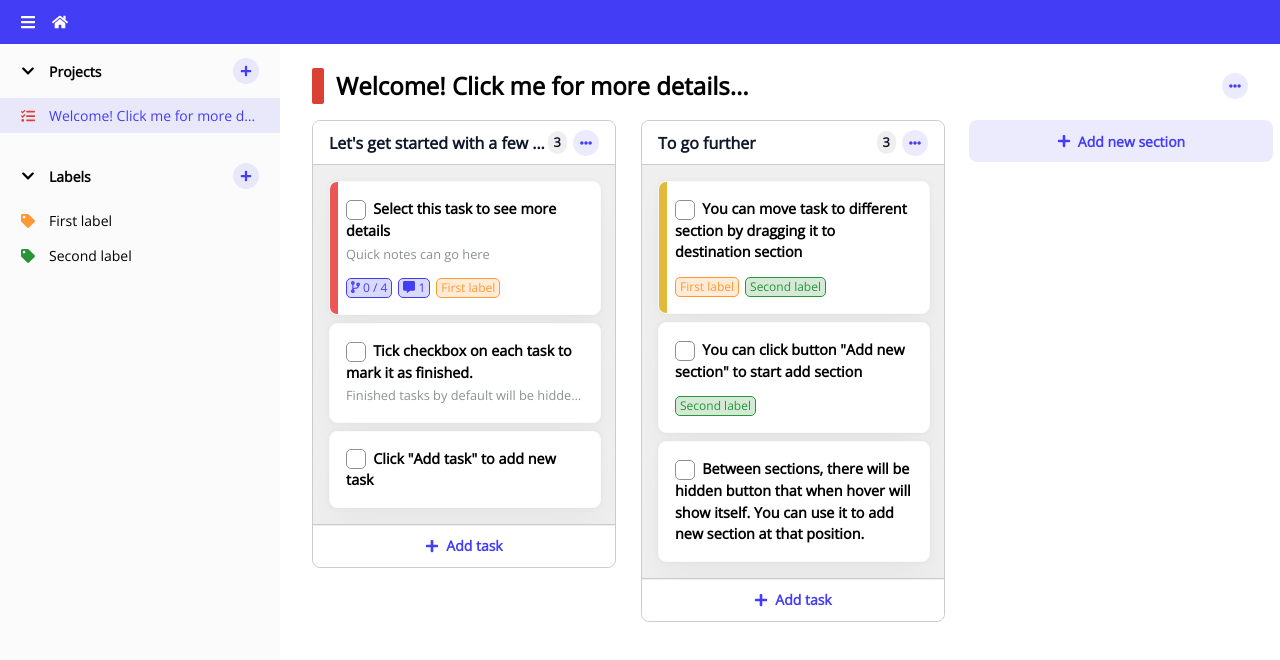
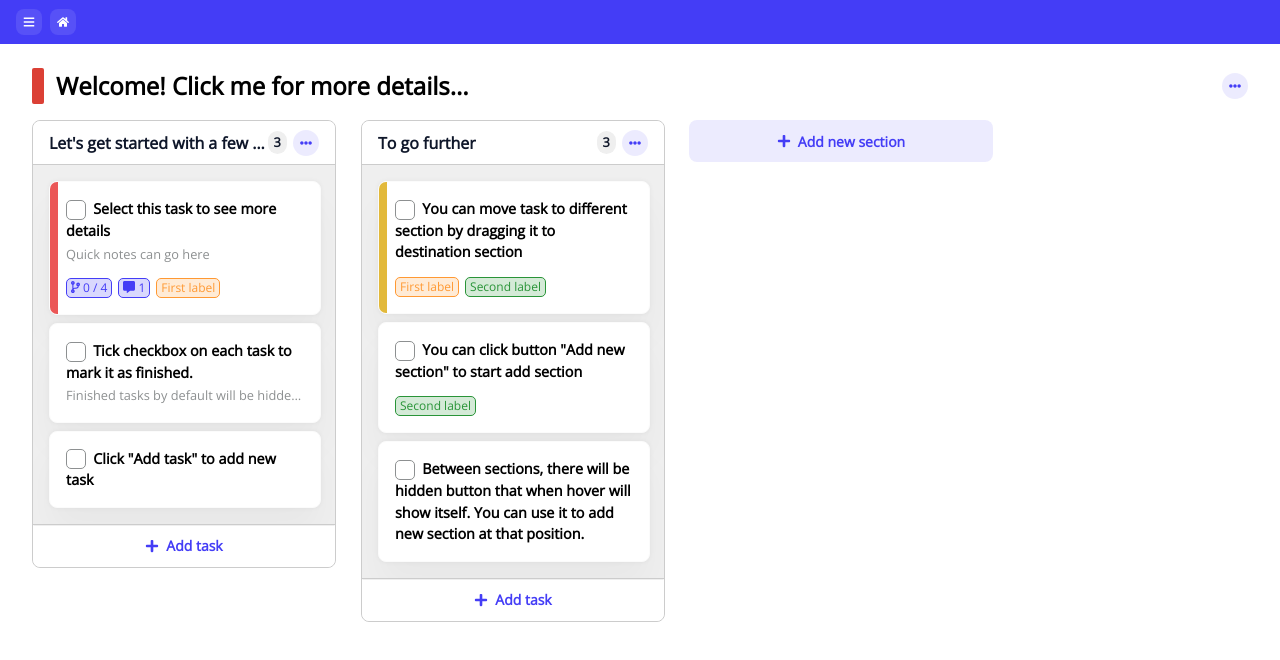
Before and after one commit to jinlee8298/todo-react, a React (Create React App) app: page /project/1630420407214500 in a window 1280 px wide. Shown: the top 660 px of the page. Built offline with nearby package versions, Linux system fonts and the light colour scheme.

Commit message:
modify navbar into modal

```diff
--- a/src/common/components/Button/Button.tsx
+++ b/src/common/components/Button/Button.tsx
@@ -5,7 +5,7 @@ import { FontAwesomeIcon } from "@fortawesome/react-fontawesome";
 import { IconProp } from "@fortawesome/fontawesome-svg-core";
 
 export type ButtonProps = {
-  variant?: "primary" | "success" | "danger" | "warning" | "info" | "gray1";
+  variant?: "primary" | "success" | "danger" | "warning" | "info" | "white";
   size?: "sx" | "sm" | "md" | "lg";
   icon?: IconProp;
   alternative?: "outline" | "reverse";
@@ -40,7 +40,7 @@ const Button = forwardRef<HTMLButtonElement, ButtonProps>(
 
     return (
       <StyledButton
-        mainColor={themeContext[variant]}
+        mainColor={variant === "white" ? "#ffffff" : themeContext[variant]}
         textColor={"white"}
         size={SIZE_MAPPING[size]}
         className={[
--- a/src/common/components/Header/Header.style.tsx
+++ b/src/common/components/Header/Header.style.tsx
@@ -1,6 +1,4 @@
-import { transitionTiming } from "common/styles/common";
 import styled from "styled-components";
-import NavBarStyle from "../NavBar/NavBar.style";
 
 export default styled.header`
   background: var(--primary);
@@ -12,43 +10,4 @@ export default styled.header`
       margin-inline-end: 0.5rem;
     }
   }
-  .toggle-nav {
-    color: #fff;
-    background: transparent;
-    border: none;
-    width: 1.5em;
-    height: 1.5em;
-    border-radius: 4px;
-    font-size: 1rem;
-    padding: 0;
-    &:hover,
-    &:focus {
-      cursor: pointer;
-      outline: none;
-      background: #ffffff33;
-    }
-  }
-  &.show-nav {
-    ${NavBarStyle} {
-      top: 44px;
-      left: 0;
-      transition: left 0.2s, visibility 0.2s step-start;
-      visibility: visible;
-    }
-    & + main {
-      margin-inline-start: 17.5rem;
-    }
-  }
-  & + main {
-    ${transitionTiming};
-    transition: margin 0.2s;
-  }
-  ${NavBarStyle} {
-    ${transitionTiming};
-    position: absolute;
-    top: 44px;
-    left: -17.5rem;
-    transition: left 0.2s, visibility 0.2s step-end;
-    visibility: hidden;
-  }
 `;
--- a/src/common/components/Header/Header.tsx
+++ b/src/common/components/Header/Header.tsx
@@ -4,41 +4,51 @@ import StyledHeader from "./Header.style";
 import { FC, ReactElement, useState } from "react";
 import NavBar from "../NavBar/NavBar";
 import { useHistory } from "react-router-dom";
+import Button from "../Button/Button";
 
 type HeaderProps = {
   navContent?: ReactElement;
 };
 
 const Header: FC<HeaderProps> = ({ navContent }) => {
-  const [showNavBar, setShowNavBar] = useState(true);
+  const [showNavBar, setShowNavBar] = useState(false);
   const history = useHistory();
-  const onToggleNavBar = () => {
-    setShowNavBar((v) => !v);
+  const closeNavBar = () => {
+    setShowNavBar(false);
   };
+
+  const openNavBar = () => {
+    setShowNavBar(true);
+  };
+
   const onToHomePage = () => {
     history.push("/");
   };
 
   return (
     <StyledHeader className={showNavBar ? "show-nav" : ""}>
-      <NavBar>{navContent}</NavBar>
+      <NavBar onClose={closeNavBar} isShown={showNavBar}>
+        {navContent}
+      </NavBar>
       <div className="left-group">
-        <button
+        <Button
           aria-label="Open side navigation tab"
           title="Open side navigation tab"
-          onClick={onToggleNavBar}
-          className="toggle-nav"
-        >
-          <FontAwesomeIcon icon={faBars} fixedWidth />
-        </button>
-        <button
+          onClick={openNavBar}
+          icon={faBars}
+          variant="white"
+          alternative="reverse"
+          size="sx"
+        />
+        <Button
           aria-label="Go to homepage"
           title="Go to homepage"
           onClick={onToHomePage}
-          className="toggle-nav"
-        >
-          <FontAwesomeIcon icon={faHome} fixedWidth />
-        </button>
+          icon={faHome}
+          variant="white"
+          alternative="reverse"
+          size="sx"
+        />
       </div>
     </StyledHeader>
   );
--- a/src/common/components/Modal/Modal.tsx
+++ b/src/common/components/Modal/Modal.tsx
@@ -16,12 +16,18 @@ type ModalProps = {
   backdropClick?: MouseEventHandler;
 };
 
-const Modal: FC<ModalProps> = (props) => {
+const Modal: FC<ModalProps> = ({
+  isShown,
+  children,
+  onKeyDown,
+  backdropClick,
+  ...props
+}) => {
   const sectionRef = useRef<HTMLDivElement>(null);
   const [render, setRender] = useState(false);
 
   useEffect(() => {
-    if (props.isShown) {
+    if (isShown) {
       setTimeout(() => {
         sectionRef.current?.classList.add("showing");
       });
@@ -30,7 +36,7 @@ const Modal: FC<ModalProps> = (props) => {
       sectionRef.current?.classList.remove("showing");
       setTimeout(() => setRender(false), 200);
     }
-  }, [props.isShown]);
+  }, [isShown]);
 
   const stopPropagation: MouseEventHandler = (e) => {
     e.stopPropagation();
@@ -39,13 +45,13 @@ const Modal: FC<ModalProps> = (props) => {
     ? createPortal(
         <FocusTrap>
           <StyledModal
-            onKeyDown={props.onKeyDown}
+            onKeyDown={onKeyDown}
             {...props}
             onClick={stopPropagation}
             ref={sectionRef}
           >
-            <div className="backdrop" onClick={props.backdropClick}></div>
-            <section>{props.children}</section>
+            <div className="backdrop" onClick={backdropClick}></div>
+            <section>{children}</section>
           </StyledModal>
         </FocusTrap>,
         document.getElementById("modal-container") || document.body
--- a/src/common/components/NavBar/NavBar.style.tsx
+++ b/src/common/components/NavBar/NavBar.style.tsx
@@ -1,9 +1,31 @@
 import styled from "styled-components";
+import { Modal } from "common/components";
 
-export default styled.nav`
-  background: var(--gray4);
-  font-size: 0.875rem;
-  height: 100%;
-  width: 17.5rem;
-  overflow: auto;
+export default styled(Modal)`
+  padding: 0;
+  align-items: flex-start;
+  section {
+    height: 100%;
+    max-height: 100%;
+    width: 17.5rem;
+    transform: translateX(-100%);
+    &.showing {
+      transform: translateX(0);
+    }
+    > div {
+      height: 44px;
+      display: flex;
+      align-items: center;
+      background: var(--primary);
+      justify-content: flex-end;
+      padding-inline: 1.3125rem;
+    }
+  }
+
+  nav {
+    font-size: 0.875rem;
+    height: 100%;
+    width: 17.5rem;
+    overflow: auto;
+  }
 `;
--- a/src/common/components/NavBar/NavBar.tsx
+++ b/src/common/components/NavBar/NavBar.tsx
@@ -1,15 +1,38 @@
+import { faBars, faHome, faTimes } from "@fortawesome/free-solid-svg-icons";
 import { FC } from "react";
-import StyledNav from "./NavBar.style";
+import Button from "../Button/Button";
+import StyledNavModal from "./NavBar.style";
 import NavGroup from "./NavGroup/NavGroup";
 import NavItem from "./NavItem/NavItem";
 
-type NavBarType = FC & {
+type NavBarProps = {
+  isShown: boolean;
+  onClose: () => void;
+};
+
+type NavBarType = FC<NavBarProps> & {
   NavGroup: typeof NavGroup;
   NavItem: typeof NavItem;
 };
 
-const NavBar: NavBarType = ({ children }) => {
-  return <StyledNav>{children}</StyledNav>;
+const NavBar: NavBarType = ({ children, isShown, onClose }) => {
+  return (
+    <StyledNavModal backdropClick={onClose} isShown={isShown}>
+      <div>
+        <Button
+          variant="white"
+          title="Close navigation bar"
+          aria-label="Close navigation bar"
+          onClick={onClose}
+          icon={faTimes}
+          size="sx"
+          rounded
+          alternative="reverse"
+        />
+      </div>
+      <nav>{children}</nav>
+    </StyledNavModal>
+  );
 };
 
 NavBar.NavGroup = NavGroup;
```
